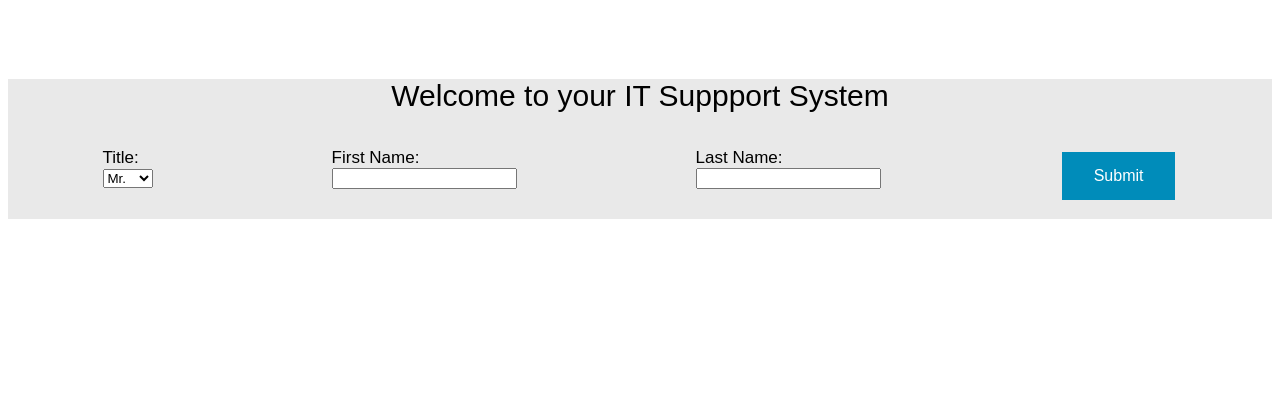
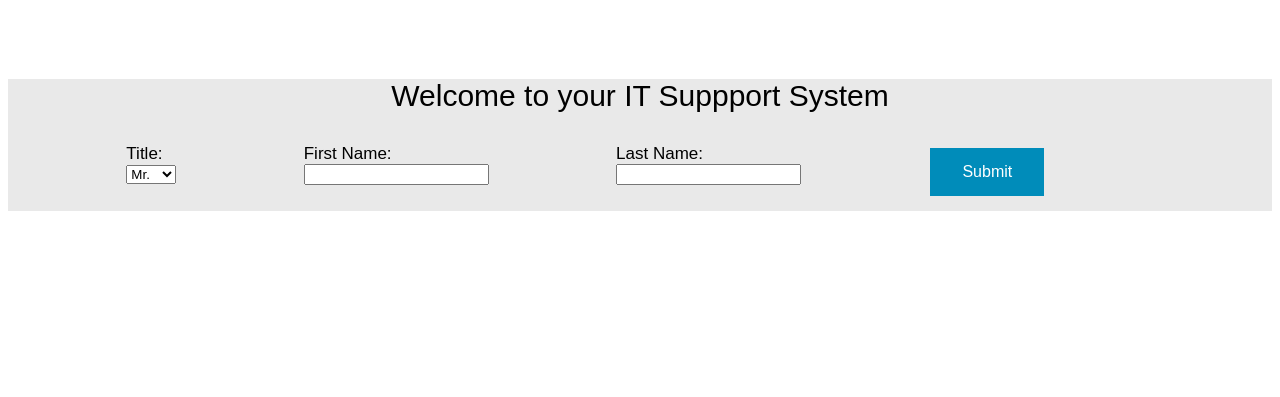
Before and after one commit to JG-Ancona/DigitalNovaScotia, a PHP site: page /admin_login.html in a window 1280 px wide. Shown: the part 403-800 px from the top of the page. Run offline with PHP 8.4, Linux system fonts and the light colour scheme.

Commit message:
style welcome page complete

```diff
--- a/Web Development/Assignments/Assignment 2/login.css
+++ b/Web Development/Assignments/Assignment 2/login.css
@@ -29,9 +29,9 @@ button {
 
 .form_grid {
     display: grid;
-    padding: 5px;
-    justify-content: space-around;
-    grid-template-columns: auto auto auto auto;
+    padding: 1px;
+    justify-content:space-evenly ;
+    grid-template-columns: auto auto auto auto auto;
     font-size: 17px;
 }
 
```
